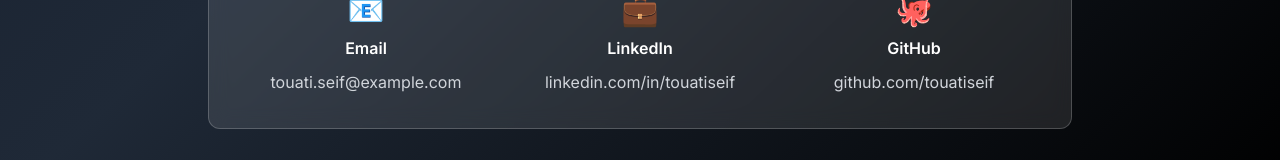
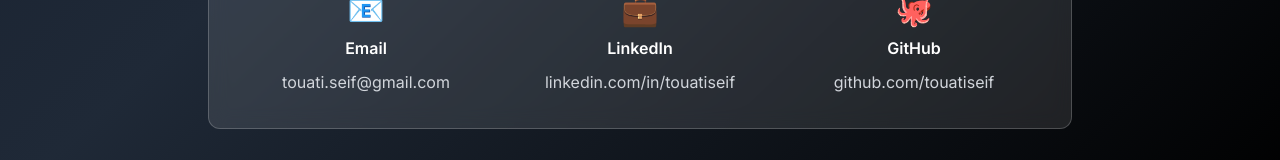
Before and after one commit to seiftd/potfiloi, a Next.js app: page /contact in a window 1280 px wide. Shown: the part 1031-1191 px from the top of the page. Built offline with nearby package versions, Linux system fonts and the light colour scheme.

Commit message:
Update page.tsx

```diff
--- a/src/app/contact/page.tsx
+++ b/src/app/contact/page.tsx
@@ -135,7 +135,7 @@ export default function ContactPage() {
               <div>
                 <div className="text-3xl mb-2">📧</div>
                 <h4 className="font-semibold mb-2">Email</h4>
-                <p className="text-gray-300">touati.seif@example.com</p>
+                <p className="text-gray-300">touati.seif@gmail.com</p>
               </div>
               <div>
                 <div className="text-3xl mb-2">💼</div>
```
